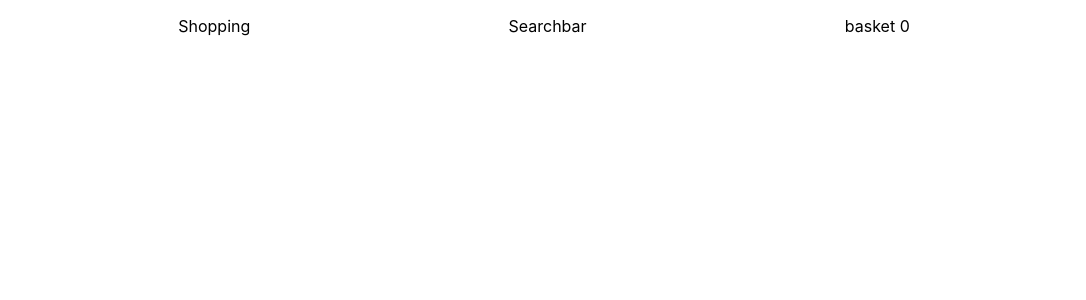
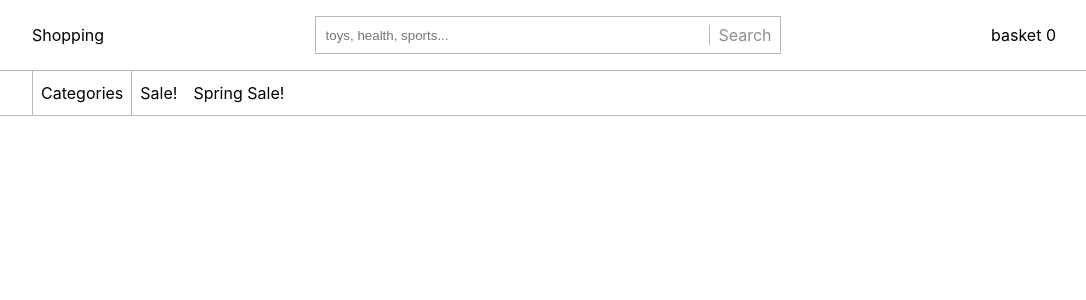
Before and after one commit to krzygrzywygrzy/maller, a React (Create React App) app: page / in a window 1280 px wide. Shown: the top 300 px of the page, without its empty margins (96-1182 px from the left). Built offline with nearby package versions, Linux system fonts and the light colour scheme.

Commit message:
navbar improvements, navbar cathegories list

```diff
--- /dev/null
+++ b/src/core/navbar/categoryList.tsx
@@ -0,0 +1,9 @@
+const CategoryList = () => {
+    return (
+        <div className="category-list">
+            Cateogry
+        </div>
+    );
+}
+
+export default CategoryList;
--- a/src/core/navbar/navbar.css
+++ b/src/core/navbar/navbar.css
@@ -1,5 +1,51 @@
+.navbar {
+  position: sticky;
+  position: -webkit-sticky;
+}
+
 .navbar-container {
-    padding: 1rem;
-    display: flex;
-    justify-content: space-evenly;
+  padding: 1rem;
+  display: flex;
+  justify-content: space-between;
+  align-items: center;
+  padding: 1rem 8rem;
+  border-bottom: 1px solid #b8b8b8;
 }
+
+.search-box {
+  border: 1px solid #b8b8b8;
+  width: 35vw;
+  padding: 0.5rem;
+  display: flex;
+}
+
+.search-box > div {
+  border-left: 1px solid #b8b8b8;
+  padding-left: 0.5rem;
+  cursor: pointer;
+  color: #8f8f8f;
+}
+
+.category-container {
+  padding: 0 8rem;
+  border-bottom: 1px solid #b8b8b8;
+  display: flex;
+  align-items: center;
+}
+
+.categories {
+  display: inline-block;
+  border-left: 1px solid #b8b8b8;
+  border-right: 1px solid #b8b8b8;
+  padding: 0.75rem 0.5rem;
+  cursor: pointer;
+}
+
+.side-category {
+  margin: 0 0.5rem;
+}
+
+.category-list {
+  position: fixed;
+  top: 1rem;
+}
--- a/src/core/navbar/navbar.tsx
+++ b/src/core/navbar/navbar.tsx
@@ -1,24 +1,54 @@
-import { connect } from 'react-redux';
-import Basket from '../../interfaces/basket';
-import './navbar.css';
+import { connect } from "react-redux";
+import { Link } from "wouter";
+import Basket from "../../interfaces/basket";
+import "./navbar.css";
+import React ,{ useState } from 'react';
+import CategoryList from "./categoryList";
+
+
 
 const Navbar = (props: any) => {
+  const [showCategory, setShowCategory] = useState<Boolean>(false);
+
+  //props
   let basket: Basket = props.basket;
-    console.log(basket);
+
+
+  const handleChange = (phrase: String) => {
+    //TODO: search in db
+  }
 
   return (
+    <div className="navbar">
       <div className="navbar-container">
         <div>Shopping</div>
-            <div>Searchbar</div>
-            <div>basket {basket.items.length}</div>
+        <div>
+            <div className="search-box">
+              <input type="text" onChange={(e)=> handleChange(e.target.value) }
+                placeholder="toys, health, sports..." />
+              <div>Search</div>
+            </div>
+        </div>
+        <div>
+          <Link href="/basket">basket {basket.items.length}</Link>
+        </div>
+      </div>
+      <div className="category-container">
+        <div className="categories" onClick={()=> {setShowCategory(!showCategory)}}>
+            Categories
+            {showCategory && <CategoryList />}
+        </div>
+        <div className="side-category">Sale!</div>
+        <div className="side-category">Spring Sale!</div>
+      </div>
     </div>
   );
-}
+};
 
 const mapStateToProps = (state: any) => {
   return {
     basket: state.basket,
-    }
-}
+  };
+};
 
 export default connect(mapStateToProps)(Navbar);
--- a/src/index.css
+++ b/src/index.css
@@ -1,13 +1,33 @@
 body {
   margin: 0;
-  font-family: -apple-system, BlinkMacSystemFont, 'Segoe UI', 'Roboto', 'Oxygen',
-    'Ubuntu', 'Cantarell', 'Fira Sans', 'Droid Sans', 'Helvetica Neue',
+  font-family: -apple-system, BlinkMacSystemFont, "Segoe UI", "Roboto", "Oxygen",
+    "Ubuntu", "Cantarell", "Fira Sans", "Droid Sans", "Helvetica Neue",
     sans-serif;
   -webkit-font-smoothing: antialiased;
   -moz-osx-font-smoothing: grayscale;
 }
 
 code {
-  font-family: source-code-pro, Menlo, Monaco, Consolas, 'Courier New',
+  font-family: source-code-pro, Menlo, Monaco, Consolas, "Courier New",
     monospace;
 }
+
+a {
+  color: inherit;
+  text-decoration: none;
+}
+
+input[type="text"] {
+  border: none;
+  width: 95%;
+}
+input[type="text"]:focus {
+  outline: none;
+}
+
+.search-box {
+  border: 1px solid #b8b8b8;
+  width: 35vw;
+  padding: 0.5rem;
+  display: flex;
+}
--- a/src/index.tsx
+++ b/src/index.tsx
@@ -9,6 +9,7 @@ import { createStore, applyMiddleware } from 'redux';
 import { Provider } from 'react-redux';
 import thunk from 'redux-thunk';
 import rootReducer from './store/reducers/rootReducer';
+import Basket from './pages/basket/basket';
 
 const store = createStore(rootReducer, applyMiddleware(thunk));
 
@@ -16,6 +17,7 @@ ReactDOM.render(
   <React.StrictMode>
     <Provider store={store}>
       <Route path="/"><Home/></Route>
+      <Route path="/basket"><Basket/></Route>
     </Provider>
   </React.StrictMode>,
   document.getElementById('root')
--- a/src/interfaces/basket.ts
+++ b/src/interfaces/basket.ts
@@ -1,5 +1,7 @@
+import Product from "./product";
+
 interface Basket {
-    items: Array<any>, //TODO: change for shopping item when model ready
+    items: Array<Product>
 }
 
 export default Basket;
--- /dev/null
+++ b/src/interfaces/product.ts
@@ -0,0 +1,3 @@
+interface Product {}
+
+export default Product;
--- /dev/null
+++ b/src/pages/basket/basket.tsx
@@ -0,0 +1,7 @@
+const Basket = () => {
+    return (
+        <div>Basket</div>
+    );
+}
+
+export default Basket;
--- a/src/pages/home/home.tsx
+++ b/src/pages/home/home.tsx
@@ -1,4 +1,3 @@
-import React from 'react';
 import Navbar from '../../core/navbar/navbar';
 
 const Home = () => {
--- /dev/null
+++ b/src/store/actions/shoppingBasketActions.ts
@@ -0,0 +1,5 @@
+const basketAddAction = () => {}
+
+const basketRemoveAction = () => {}
+
+export {};
--- a/src/store/reducers/shoppingBasketReducer.ts
+++ b/src/store/reducers/shoppingBasketReducer.ts
@@ -1,10 +1,13 @@
 import Basket from "../../interfaces/basket";
+import Product from "../../interfaces/product";
 
 const initState: Basket = {
     items: [],
 };
 
-const shoppingBasketReducer = (state: Basket = initState, action: String) => {
+type Action = | { type: "ADD_ITEM", payload: Product };
+
+const shoppingBasketReducer = (state: Basket = initState, action: Action) => {
     switch(action){
         default:
             break;
```
Also changed, not shown: src/assets/icons/search.svg (added). Lines whose indentation alone changed are shown as unchanged.
